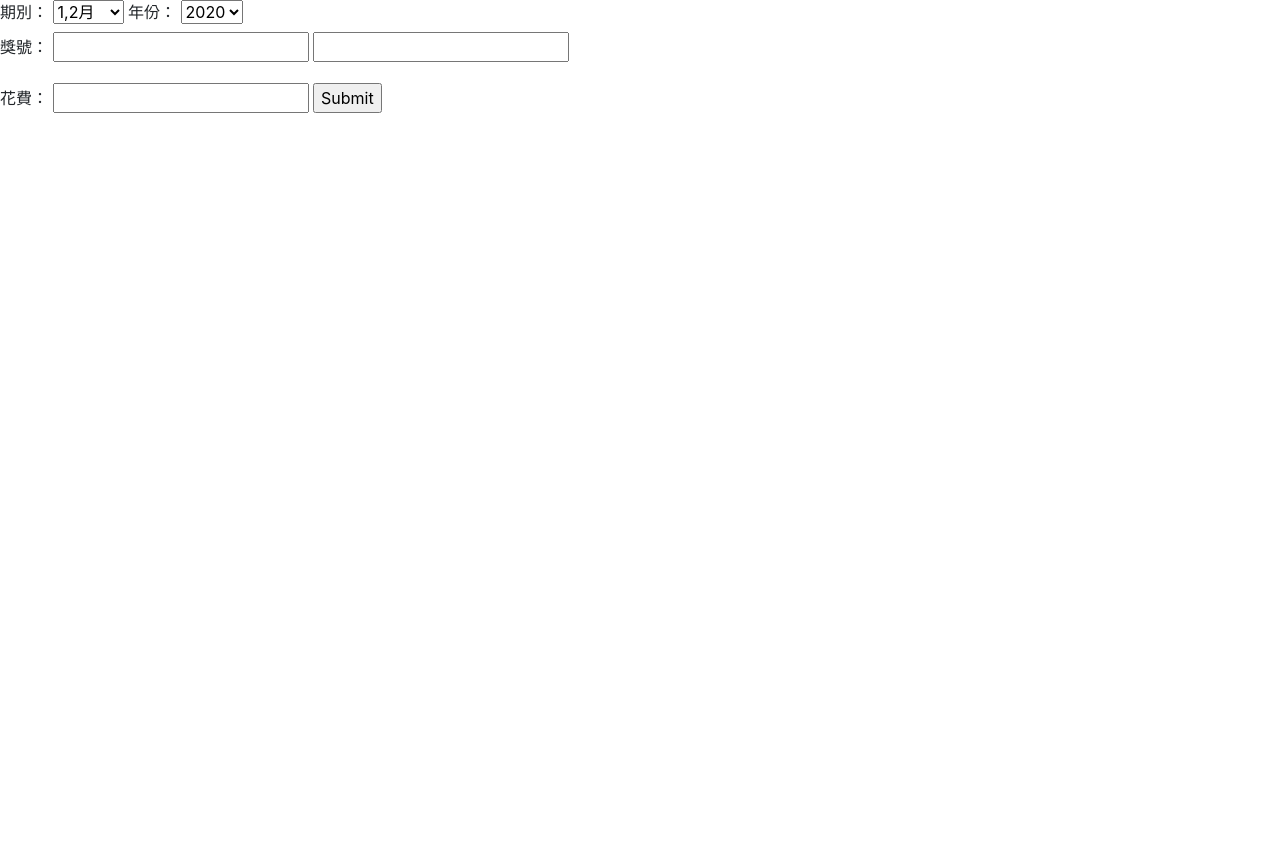
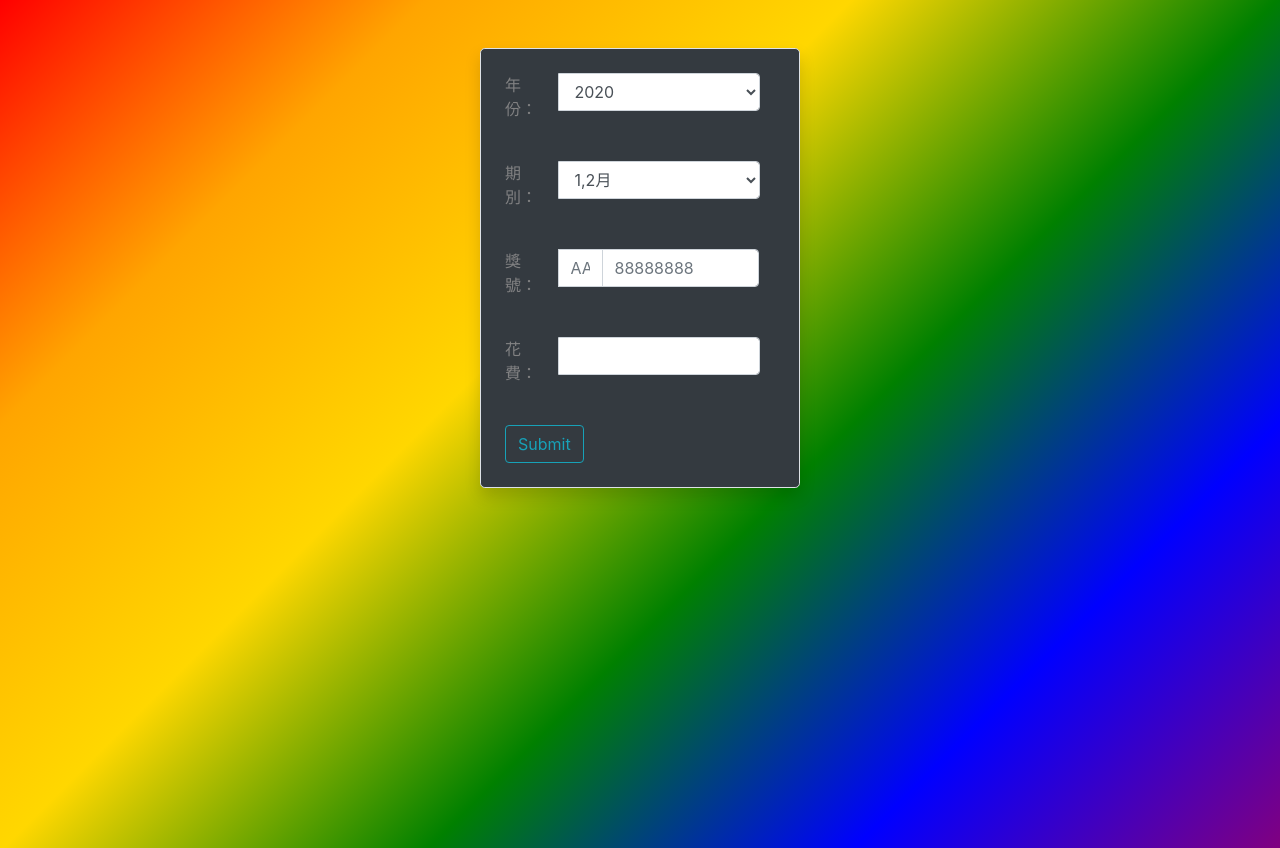
Before and after one commit to wdaweb/invoice-chang180, a PHP site: page / in a window 1280 px wide. Before the commit the page ends 113 px from the top, so only its background shows below. Run offline with PHP 8.4, Linux system fonts and the light colour scheme.

Commit message:
完成輸入表單bootstrap設定

```diff
--- a/index.php
+++ b/index.php
@@ -8,20 +8,31 @@
     <!-- <link rel="stylesheet" href="./css/style.css"> -->
     <link rel="stylesheet" href="./bootstrap-4.4.1-dist/css/bootstrap.css">
     <style>
-        body{
-            min-width:60vw;
-            min-height:50vh;
-
+        body {
+            min-width: 600px;
+            min-height: 100vh;
+            background: linear-gradient(135deg, red, orange, gold, green, blue, purple);
+            overflow: hidden;
+            /* color:white; */
         }
     </style>
 </head>
 
 <body>
     <?php include "./include/header.php"; ?>
+    <div class="container-fluid mt-5 p-3 col col-3 d-flex justify-content-center border rounded-lg shadow bg-dark alert-light">
         <form action="save_invoice.php" method="post">
-        <div class="form-group">
-            <label for="period"> 期別：</label>
-            <select name="period">
+            <div class="input-group row mb-3 p-2">
+                <label class="col-3" for="year"> 年份：</label>
+                <select class="form-control col-9" name="year">
+                    <option value="2020">2020</option>
+                    <option value="2021">2021</option>
+                    <option value="2022">2022</option>
+                </select>
+            </div>
+            <div class="input-group row mb-3 p-2">
+                <label class="col-3" for="period">期別：</label>
+                <select class="form-control col-9" name="period">
                     <option value="1">1,2月</option>
                     <option value="2">3,4月</option>
                     <option value="3">5,6月</option>
@@ -29,22 +40,20 @@
                     <option value="5">9,10月</option>
                     <option value="6">11,12月</option>
                 </select>
-            <label for="year"> 年份：</label>
-            <select name="year">
-                <option value="2020">2020</option>
-                <option value="2021">2021</option>
-                <option value="2022">2022</option>
-            </select>
-            <div class="form-group">
-                <label for="number"> 獎號：</label>
-                <input type="text" name="code">
-                <input type="number" name="number">
             </div>
-            <label for="expense"> 花費：</label>
-            <input type="number" name="expense">
-            <input type="submit" valut="儲存">
+            <div class="input-group mb-3 p-2 row">
+                <label class="form-label col-3">獎號：</label>
+                <!-- 規定輸入必須為2個大寫英文字母，自動轉為大寫 -->
+                <input class="form-control col-2 text-uppercase" type="text" name="code" pattern="[a-zA-Z]{2}" placeholder="AA" maxlength="2">
+                <input class="form-control col-7" type="text" name="number" pattern="\d{8}" placeholder="88888888" maxlength="8">
             </div>
+            <div class="input-group mb-3 p-2 row">
+                <label class="form-label col-3" for="expense">花費：</label>
+                <input class="form-control col-9" type="text" name="expense" pattern="^[1-9]\d*$" maxlength="10">
+            </div>
+                <input class="btn btn-outline-info m-2" type="submit" valut="儲存">
         </form>
+    </div>
 </body>
 
 </html>
--- a/save_invoice.php
+++ b/save_invoice.php
@@ -1,6 +1,8 @@
 <?php
 include "./com/base.php";
 
+//獎號頭2碼轉為大寫
+$_POST['code']=strtoupper($_POST['code']);
 
 $sql= "INSERT INTO invoice (`period`,`year`,`code`,`number`,`expense`) VALUES ('".$_POST['period']."','".$_POST['year']."','".$_POST['code']."','".$_POST['number']."','".$_POST['expense']."')";
 
@@ -20,5 +22,3 @@ if($res==1){
 }else{
     echo "新增失敗";
 }
-
-?>
```
Also changed, not shown: README.md. Lines whose indentation alone changed are shown as unchanged.
